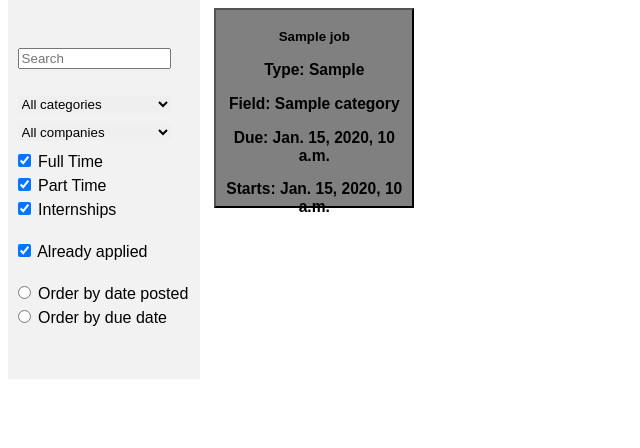
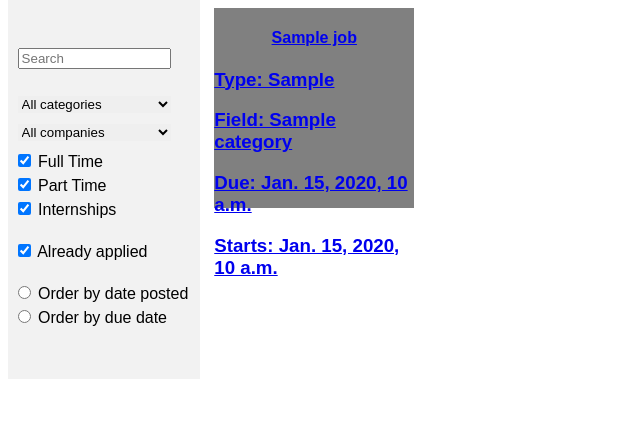
Before and after one commit to Danielzhx/Candy_Queen, a Django app: template job_hunters/jobs/templates/jobs/index.html in a window 1280 px wide. Shown: the part 56-504 px from the top of the page, without its empty margins (0-640 px from the left). Run offline with Django 5.2, Linux system fonts and the light colour scheme; the template is opened without the code that fills it: most values are stand-ins (such as "Sample title", 1, 10 or a date in 2020); data that the repository does not hold is empty.

Commit message:
[Minor change]: decided to change jobs to a hyperlink to that jobs id instead

```diff
--- a/job_hunters/jobs/templates/jobs/index.html
+++ b/job_hunters/jobs/templates/jobs/index.html
@@ -48,13 +48,13 @@
         <!-- Posting Display -->
         <div class="listing">
             {% for job in jobs%}
-            <button class="jobPost">
+            <a href={% url "jobs" job.id %} class="jobPost">
                 <h4>{{ job.title }}</h4>
                 <h3>Type: {{ job.job_type.job_type }}</h3>
                 <h3>Field: {{ job.category.category }}</h3>
                 <h3>Due: {{ job.due_date }}</h3>
                 <h3>Starts: {{ job.start_date }}</h3>
-            </button>
+            </a>
             {% endfor %}
         </div>
     </div>
```
